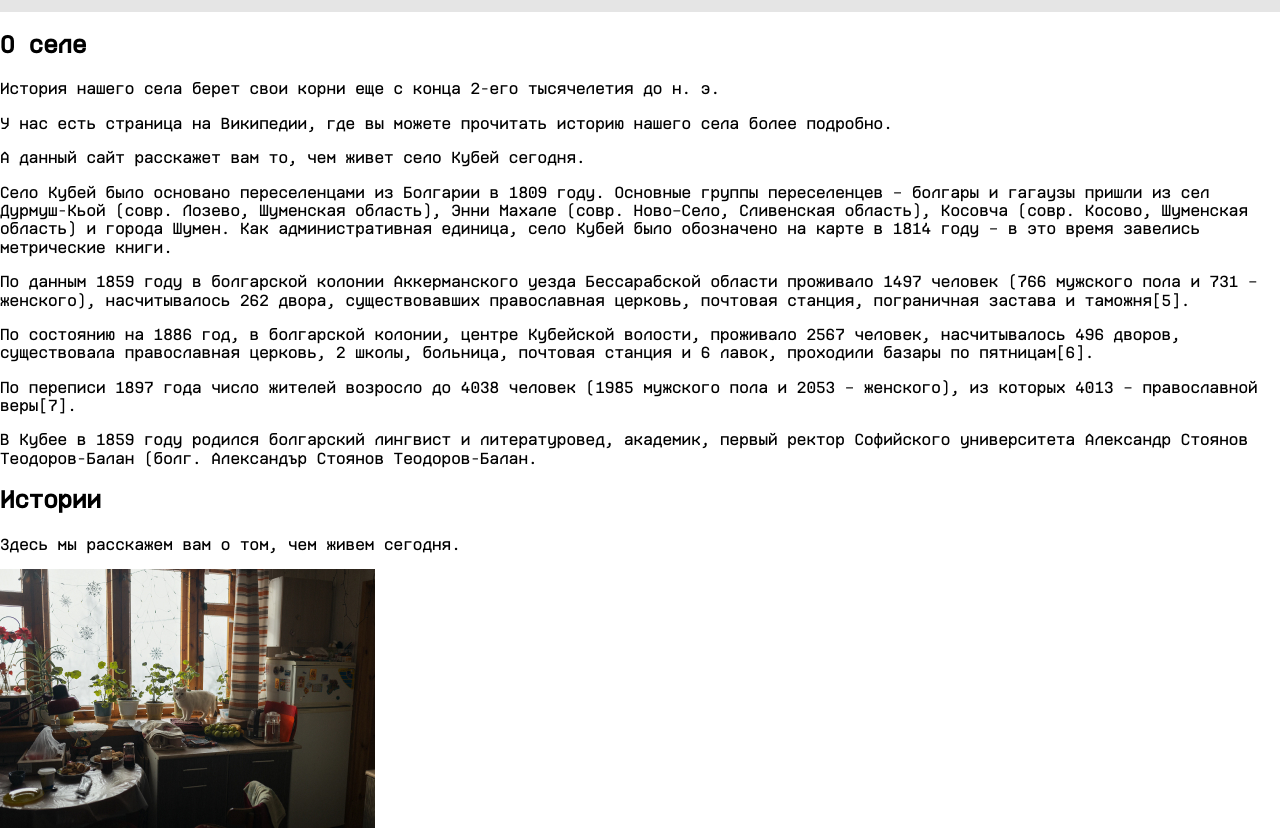
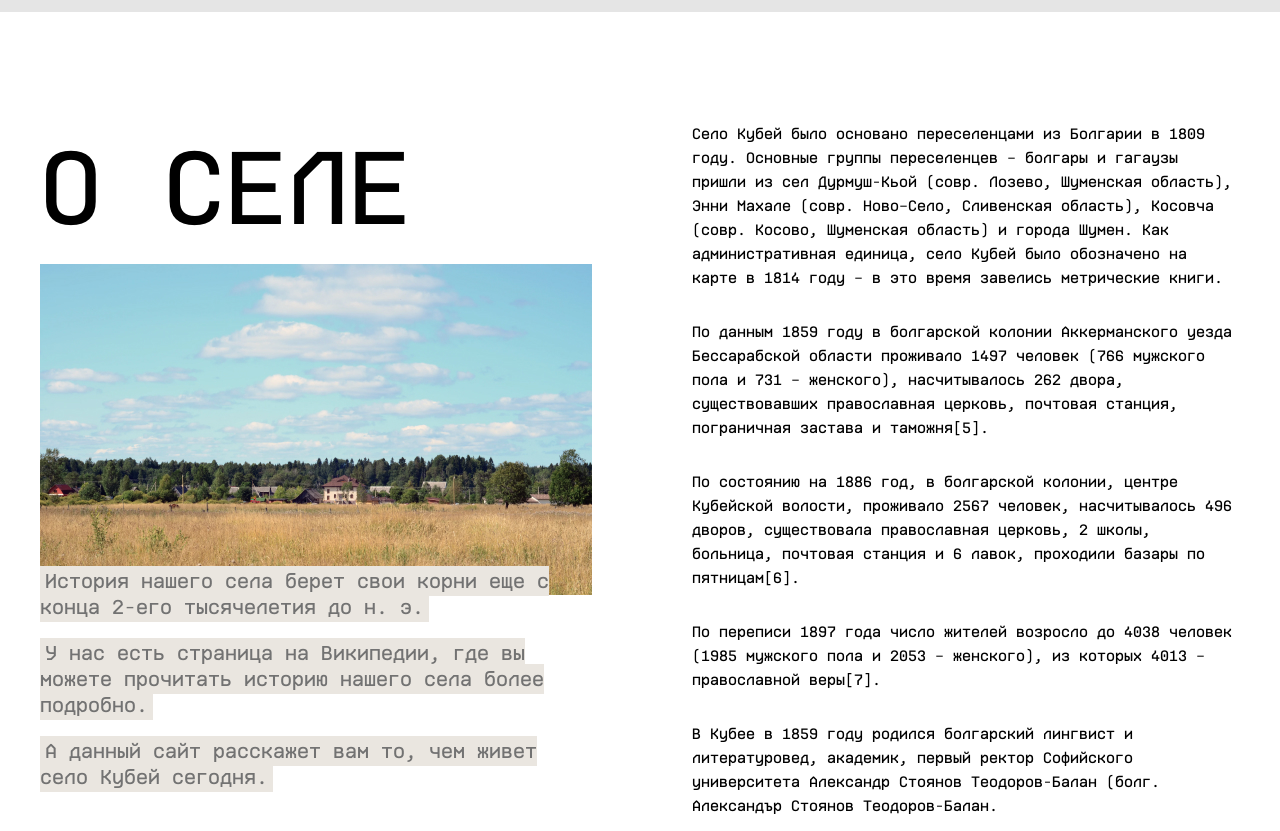
Before and after one commit to it-chovnyk/school-site, a website built with Parcel: page src/index.html in a window 1280 px wide. Shown: the part 900-1731 px from the top of the page. Built offline with nearby package versions, Linux system fonts and the light colour scheme; a web font is replaced by a local one.

Commit message:
Add styles for About section

```diff
--- a/src/index.html
+++ b/src/index.html
@@ -55,18 +55,23 @@
       </div>
     </section>
     <section id="about" class="about">
+      <div class="container">
         <div class="col">
-        <h2>О селе</h2>
-        <p>История нашего села берет свои корни еще с конца 2-его тысячелетия до н. э.</p>
-        <p>У нас есть страница на Википедии, где вы можете прочитать историю нашего села более подробно. </p>
-        <p>А данный сайт расскажет вам то, чем живет село Кубей сегодня. </p>
+          <h2 class="about-heading">О селе</h2>
+          <img class="about-img" src="../assets/about.jpg" alt="О селе">
+          <div class="about-description">
+            <p><span>История нашего села берет свои корни еще с конца 2-его тысячелетия до н. э.</span></p>
+            <p><span>У нас есть страница на Википедии, где вы можете прочитать историю нашего села более подробно.</span></p>
+            <p><span>А данный сайт расскажет вам то, чем живет село Кубей сегодня.</span></p>
           </div>
-      <div class="col">
+        </div>
+        <div class="col about-text">
           <p>Село Кубей было основано переселенцами из Болгарии в 1809 году. Основные группы переселенцев – болгары и гагаузы пришли из сел Дурмуш-Кьой (совр. Лозево, Шуменская область), Энни Махале (совр. Ново–Село, Сливенская область), Косовча (совр. Косово, Шуменская область) и города Шумен. Как административная единица, село Кубей было обозначено на карте в 1814 году – в это время завелись метрические книги.</p>
           <p>По данным 1859 году в болгарской колонии Аккерманского уезда Бессарабской области проживало 1497 человек (766 мужского пола и 731 – женского), насчитывалось 262 двора, существовавших православная церковь, почтовая станция, пограничная застава и таможня[5].</p>
           <p>По состоянию на 1886 год, в болгарской колонии, центре Кубейской волости, проживало 2567 человек, насчитывалось 496 дворов, существовала православная церковь, 2 школы, больница, почтовая станция и 6 лавок, проходили базары по пятницам[6].</p>
           <p>По переписи 1897 года число жителей возросло до 4038 человек (1985 мужского пола и 2053 – женского), из которых 4013 – православной веры[7].</p>
           <p>В Кубее в 1859 году родился болгарский лингвист и литературовед, академик, первый ректор Софийского университета Александр Стоянов Теодоров-Балан (болг. Александър Стоянов Теодоров-Балан.</p>
+        </div>
       </div>
     </section>
     <section id="stories" class="stories">
--- /dev/null
+++ b/src/styles/about.css
@@ -0,0 +1,43 @@
+.about {
+  padding: 6.875rem 0;
+
+  .container {
+    display: flex;
+  }
+  .col {
+    &:first-child {
+      padding-right: 3.125rem;
+    }
+    &:last-child {
+      padding-left: 3.125rem;
+    }
+  }
+  &-heading {
+    margin: 0;
+    font-size: 6.4375rem;
+    line-height: 1.281;
+    font-weight: 400;
+    text-transform: uppercase;
+  }
+  &-img {
+    margin-top: 0.625rem;
+  }
+  &-description {
+    margin-top: -3.125rem;
+    color: var(--alt-font-color);
+    font-size: 1.25rem;
+    line-height: 1.3;
+
+    span {
+      padding: 0.3125rem;
+      background-color: var(--font-bg-color);
+    }
+  }
+  &-text {
+    p {
+      margin: 0 0 1.875rem;
+      font-size: 0.9375rem;
+      line-height: 1.6;
+    }
+  }
+}
--- a/src/styles/index.css
+++ b/src/styles/index.css
@@ -3,3 +3,4 @@
 @import "./main.css";
 @import "./header.css";
 @import "./hero.css";
+@import "./about.css";
--- a/src/styles/main.css
+++ b/src/styles/main.css
@@ -9,6 +9,7 @@
   scroll-behavior: smooth;
 }
 body {
+  color: var(--font-color);
   font-family: "Ki-Medium", sans-serif;
 }
 .container {
```
Lines whose indentation alone changed are shown as unchanged.
